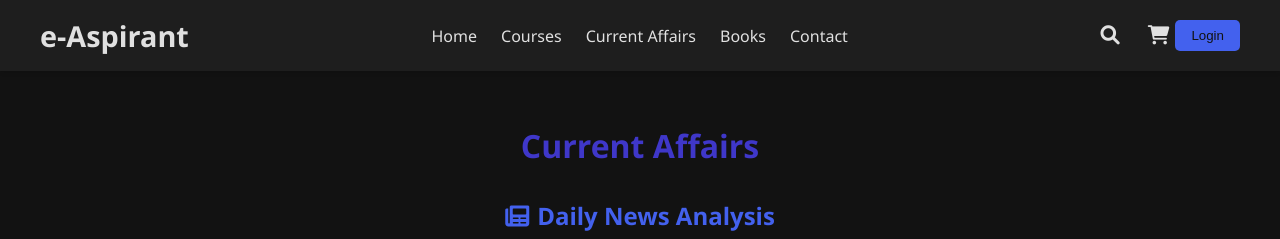
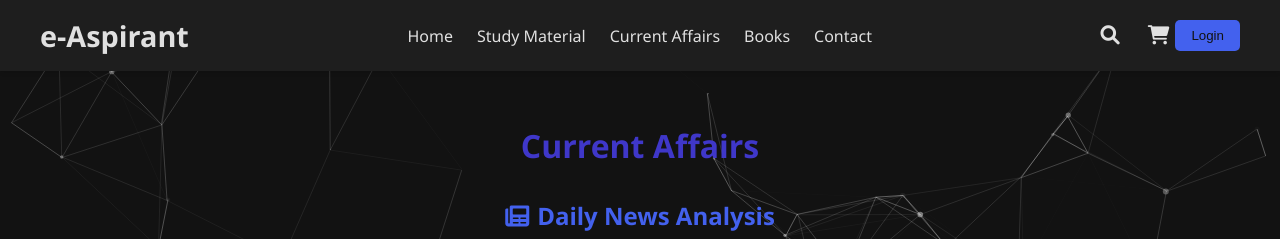
Before and after one commit to thorfinn488/e-aspirants, a plain HTML site: page current-affairs.html in a window 1280 px wide. Shown: the top 239 px of the page. Drawn offline with nearby package versions, Linux system fonts and the light colour scheme.

Commit message:
change new

```diff
--- a/current-affairs.html
+++ b/current-affairs.html
@@ -26,6 +26,7 @@
             display: flex;
             flex-direction: column;
             min-height: 100vh;
+            overflow-x: hidden;
         }
 
         header {
@@ -64,7 +65,7 @@
         }
 
         .nav-links a {
-            color: var(--dark);
+            color: #e0e0e0;
             text-decoration: none;
             transition: color 0.3s ease;
             font-weight: 500;
@@ -101,7 +102,7 @@
             background: none;
             border: none;
             font-size: 1.2rem;
-            color: var(--dark);
+            color: #e0e0e0;
             margin-left: 1rem;
             cursor: pointer;
         }
@@ -286,6 +287,13 @@
             margin-top: 2rem;
         }
 
+        #particles-js {
+            position: fixed;
+            width: 100%;
+            height: 100%;
+            z-index: -1;
+        }
+
         @media (max-width: 768px) {
             .nav-links {
                 flex-direction: column;
@@ -321,7 +329,7 @@
             <div class="logo">e-Aspirant</div>
             <ul class="nav-links">
                 <li><a href="index.html">Home</a></li>
-                <li><a href="courses.html">Courses</a></li>
+                <li><a href="courses.html">Study Material</a></li>
                 <li><a href="current-affairs.html">Current Affairs</a></li>
                 <li><a href="books.html">Books</a></li>
                 <li><a href="contact.html">Contact</a></li>
@@ -434,60 +442,136 @@
         <p>© 2024 E-Aspirant. All rights reserved.</p>
     </footer>
 
-    <script src="https://cdnjs.cloudflare.com/ajax/libs/particles.js/2.0.0/particles.min.js "></script>
+    <script src="https://cdn.jsdelivr.net/particles.js/2.0.0/particles.min.js "></script>
     <script>
-        document.addEventListener('DOMContentLoaded', function() {
-            if (typeof particlesJS !== 'undefined') {
-                particlesJS("particles-js ", {
-                    "particles ": {
-                        "number ": {
-                            "value ": 80,
-                            "density ": {
-                                "enable ": true,
-                                "value_area ": 800
+        particlesJS('particles-js', {
+            particles: {
+                number: {
+                    value: 80,
+                    density: {
+                        enable: true,
+                        value_area: 800
                     }
                 },
-                        "color ": {
-                            "value ": "#ffffff "
+                color: {
+                    value: '#ffffff'
                 },
-                        "shape ": {
-                            "type ": "circle ",
-                            "stroke ": {
-                                "width ": 0,
-                                "color ": "#000000 "
+                shape: {
+                    type: 'circle',
+                    stroke: {
+                        width: 0,
+                        color: '#000000'
+                    },
+                    polygon: {
+                        nb_sides: 5
+                    },
+                },
+                opacity: {
+                    value: 0.5,
+                    random: true,
+                    anim: {
+                        enable: false,
+                        speed: 1,
+                        opacity_min: 0.1,
+                        sync: false
                     }
                 },
-                        "opacity ": {
-                            "value ": 0.2,
-                            "random ": false,
-                            "anim ": {
-                                "enable ": false
+                size: {
+                    value: 3,
+                    random: true,
+                    anim: {
+                        enable: false,
+                        speed: 40,
+                        size_min: 0.1,
+                        sync: false
                     }
                 },
-                        "size ": {
-                            "value ": 3,
-                            "random ": true
+                line_linked: {
+                    enable: true,
+                    distance: 150,
+                    color: '#ffffff',
+                    opacity: 0.4,
+                    width: 1
                 },
-                        "line_linked ": {
-                            "enable ": true,
-                            "distance ": 150,
-                            "color ": "#ffffff ",
-                            "opacity ": 0.2,
-                            "width ": 1
-                        },
-                        "move ": {
-                            "enable ": true,
-                            "speed ": 5,
-                            "direction ": "none ",
-                            "random ": false,
-                            "straight ": false,
-                            "out_mode ": "out ",
-                            "bounce ": false
+                move: {
+                    enable: true,
+                    speed: 5,
+                    direction: 'none',
+                    random: false,
+                    straight: false,
+                    out_mode: 'out',
+                    bounce: false,
+                    attract: {
+                        enable: false,
+                        rotateX: 600,
+                        rotateY: 1200
                     }
                 }
+            },
+            interactivity: {
+                detect_on: 'canvas',
+                events: {
+                    onhover: {
+                        enable: true,
+                        mode: 'repulse'
+                    },
+                    onclick: {
+                        enable: true,
+                        mode: 'push'
+                    },
+                    resize: true
+                },
+                modes: {
+                    grab: {
+                        distance: 400,
+                        line_linked: {
+                            opacity: 1
+                        }
+                    },
+                    bubble: {
+                        distance: 400,
+                        size: 40,
+                        duration: 2,
+                        opacity: 8,
+                        speed: 3
+                    },
+                    repulse: {
+                        distance: 200,
+                        duration: 0.4
+                    },
+                    push: {
+                        particles_nb: 4
+                    },
+                    remove: {
+                        particles_nb: 2
+                    }
+                }
+            },
+            retina_detect: true
         });
+
+        function showDonateForm() {
+            document.getElementById('donateModal').style.display = 'block';
         }
-        });
+
+        function closeDonateModal() {
+            document.getElementById('donateModal').style.display = 'none';
+        }
+
+        function showRegisterForm() {
+            document.getElementById('registerModal').style.display = 'block';
+        }
+
+        function closeRegisterModal() {
+            document.getElementById('registerModal').style.display = 'none';
+        }
+
+        // Close modals when clicking outside
+        window.onclick = function(event) {
+            if (event.target.className === 'modal') {
+                event.target.style.display = 'none';
+            }
+        }
     </script>
 </body>
 
```
Also changed, not shown: E-Aspirant - Your Path to Success.html (+11 -7 lines), books.html (+8 -3 lines), contact.html (+17 -3 lines), courses.html (+17 -17 lines), index.html (+4 -4 lines), payment.html (+1 -1 lines), shorten.html (+2 -2 lines), 2 other files. Lines whose indentation alone changed are shown as unchanged.
